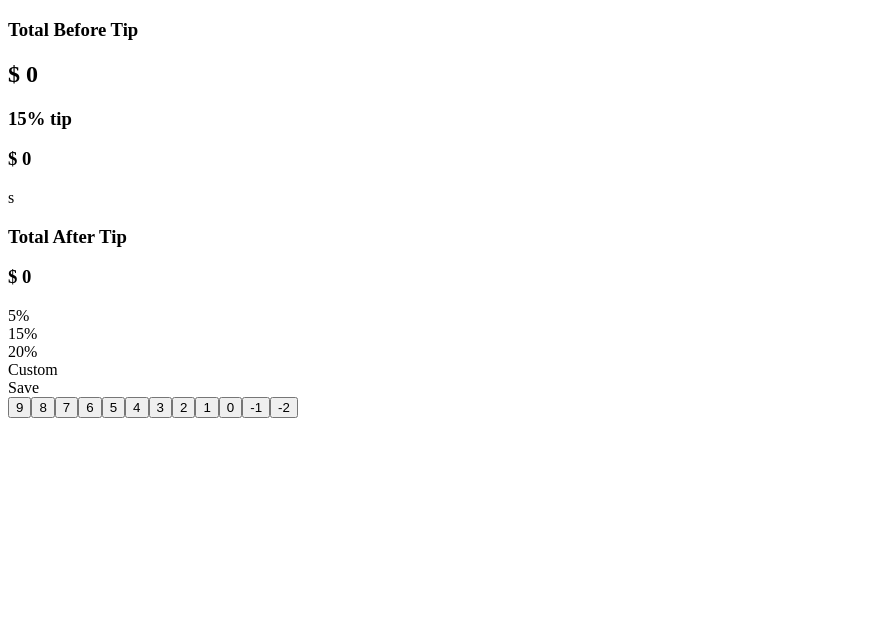
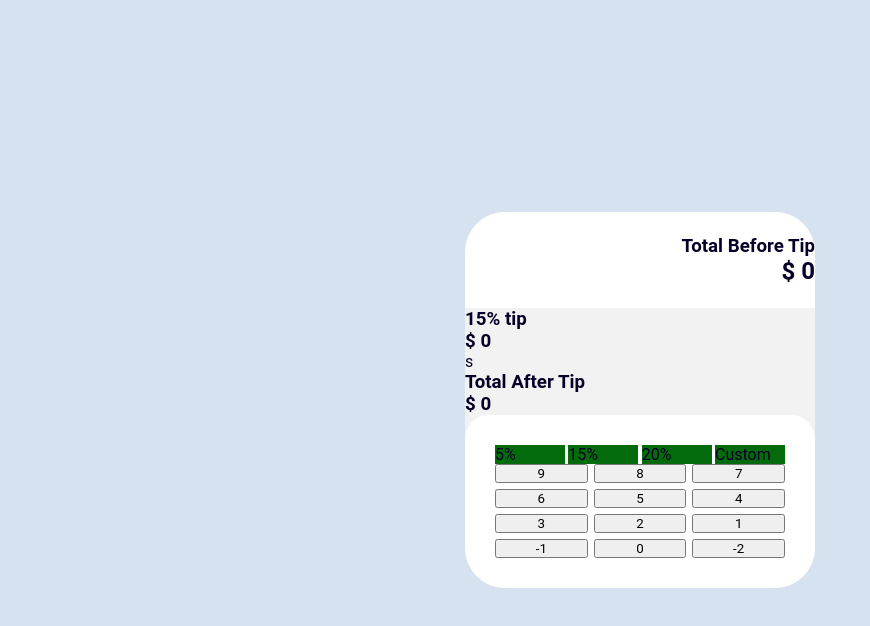
Before and after one commit to acce8711/Tip-Calculator, a plain HTML site: page index.html in a window 1280 px wide. Shown: the whole page, without its empty margins (0-870 px from the left). Drawn offline with nearby package versions, Linux system fonts and the light colour scheme.

Commit message:
did some styling

```diff
--- a/index.html
+++ b/index.html
@@ -5,6 +5,7 @@
     <meta http-equiv="X-UA-Compatible" content="IE=edge">
     <meta name="viewport" content="width=device-width, initial-scale=1.0">
     <title>Document</title>
+    <link rel="stylesheet" href="styles.css">
 </head>
 <body>
     <main class="container">
--- /dev/null
+++ b/styles.css
@@ -0,0 +1,97 @@
+
+* {
+    padding: 0;
+    margin: 0;
+    font-family: 'Roboto', sans-serif;
+}
+
+*, *:before, *:after {
+  box-sizing: border-box;
+}
+
+body {
+    background-color: hsl(212, 45%, 89%);
+    height: 100vh;
+    color: var(--dark-blue);
+}
+
+:root {
+    --light-grey: #F2F2F2;
+    --white: #FFFFFF;
+    --medium-grey: #CFCFCF;
+    --green: #036B0B;
+    --dark-blue: #070127;
+    --neuteral-blue: #605D74;
+}
+
+.container {
+    display: flex;
+    height: inherit;
+    justify-content: center;
+    align-content: center;
+    align-items: center;
+}
+
+.content {
+    width: 350px;
+    background-color:var(--light-grey);
+    border-radius: 40px;
+    overflow: hidden;
+}
+
+.total {
+    background-color: var(--white);
+    padding: 23px 0;
+    text-align: right;
+}
+
+.calculator {
+    background-color: white;
+    border-radius: 24px;
+    display: flex;
+    flex-direction: column;
+    align-items: center;
+    padding: 30px;
+}
+
+.tip-amounts {
+    display: flex;
+    justify-content: space-between;
+    width: 100%;
+}
+
+.tip-amounts > * {
+    background-color: #036B0B;
+    width: 70px;
+}
+
+.number-btns {
+    display: grid;
+    width: 100%;
+    grid-template-columns: 1fr 1fr 1fr;
+    grid-template-rows: repeat(3, 1fr);
+    grid-gap: 6px;
+    grid-template-areas:
+    "9 8 7"
+    "6 5 4"
+    "3 2 1"
+    "back zero dot";
+}
+
+#save {
+    display: none;
+}
+
+.number-btn:nth-child(10) {
+    grid-area: zero;
+}
+
+.number-btn:nth-child(11) {
+    grid-area: back;
+
+}
+
+.number-btn:nth-child(12) {
+    grid-area: dot;
+
+}
```
